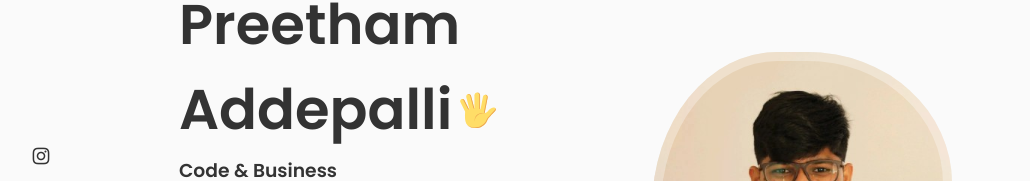
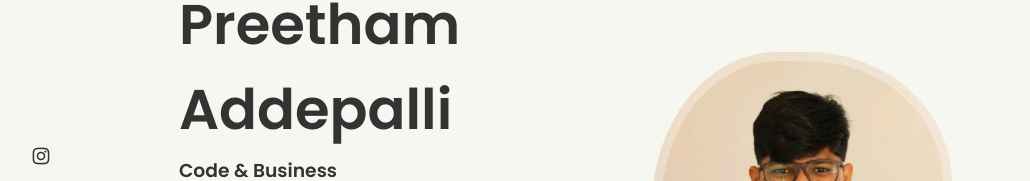
Before and after one commit to preetham28a/portfolio, a React (Create React App) app: page / in a window 1280 px wide. Shown: the part 202-383 px from the top of the page, without its empty margins (125-1155 px from the left). Built offline with nearby package versions, Linux system fonts and the light colour scheme.

Commit message:
bg color

```diff
--- a/src/App.css
+++ b/src/App.css
@@ -12,7 +12,7 @@
   --title-color: hsl(var(--hue), var(--sat), 20%);
   --title-color-dark: hsl(var(--hue), var(--sat), 0%);
   --text-color: hsl(var(--hue), var(--sat), 46%);
-  --body-color: hsl(var(--hue), var(--sat), 98%);
+  --body-color: #f6f7f0;
   --container-color: #fff;
 
   /*========== Font and typography ==========*/
--- a/src/components/home/Data.jsx
+++ b/src/components/home/Data.jsx
@@ -5,55 +5,6 @@
     <div className="home__data">
       <h1 className="home__title">
         Preetham Addepalli
-        <svg
-          width="36"
-          height="36"
-          viewBox="0 0 48 48"
-          fill="none"
-          xmlns="http://www.w3.org/2000/svg"
-          class="home__hand"
-        >
-          <path
-            d="M25.4995 32.0305L31.3495 33.1555L36.1495 8.48051C36.4495 6.83051 35.3995 5.18051 33.8245 4.88051C32.1745 4.58051 30.5995 5.70551 30.2995 7.35551L25.4995 32.0305Z"
-            fill="#FFDD67"
-          ></path>
-          <path
-            d="M33.8996 4.88018C33.6746 4.80518 33.5246 4.80518 33.2996 4.80518C34.6496 5.33018 35.3996 6.75518 35.0996 8.25518L30.2996 32.9302L31.3496 33.1552L36.1496 8.48018C36.5246 6.75518 35.4746 5.18018 33.8996 4.88018Z"
-            fill="#EBA352"
-          ></path>
-          <path
-            d="M19.4995 32.7802H26.5495V5.55518C26.5495 3.53018 24.9745 1.80518 23.0245 1.80518C21.1495 1.80518 19.4995 3.45518 19.4995 5.55518V32.7802Z"
-            fill="#FFDD67"
-          ></path>
-          <path
-            d="M23.0995 1.80518C22.9495 1.80518 22.7245 1.80518 22.5745 1.88018C24.2995 2.18018 25.5745 3.68018 25.5745 5.55518V32.8552H26.6245V5.55518C26.6245 3.45518 25.0495 1.80518 23.0995 1.80518Z"
-            fill="#EBA352"
-          ></path>
-          <path
-            d="M15.7495 32.7054L21.7495 31.1304L15.2245 6.30541C14.7745 4.58041 13.0495 3.53041 11.3995 3.90541C9.74948 4.35541 8.77448 6.08041 9.22448 7.80541L15.7495 32.7054Z"
-            fill="#FFDD67"
-          ></path>
-          <path
-            d="M11.3995 3.90541L10.9495 4.13041C12.4495 4.05541 13.7995 5.03041 14.2495 6.60541L20.7745 31.4304L21.8245 31.1304L15.2245 6.30541C14.7745 4.58041 13.0495 3.53041 11.3995 3.90541Z"
-            fill="#EBA352"
-          ></path>
-          <path
-            d="M2.99937 10.355C1.57437 11.03 1.12437 12.83 1.87437 14.33L11.7744 34.055L16.7994 31.505L6.89937 11.78C6.14937 10.28 4.42437 9.68 2.99937 10.355Z"
-            fill="#FFDD67"
-          ></path>
-          <path
-            d="M2.99956 10.355C2.84956 10.43 2.69956 10.505 2.54956 10.655C3.82456 10.28 5.24956 10.955 5.92456 12.305L15.8246 32.03L16.7996 31.58L6.89956 11.78C6.14956 10.28 4.42456 9.68 2.99956 10.355Z"
-            fill="#EBA352"
-          ></path>
-          <path
-            d="M46.2744 22.2801C45.0744 19.9551 41.3244 20.1051 37.4994 24.3051C34.7994 27.2301 34.2744 28.2051 31.5744 28.1301V25.0551C31.5744 25.0551 25.7994 20.7801 14.3244 22.7301C14.3244 22.7301 7.79945 23.6301 7.79945 27.0801C7.79945 27.0801 6.67445 35.4051 8.99945 40.6551C12.4494 48.4551 30.1494 50.4801 35.6994 37.2051C36.8244 34.5801 39.0744 32.6301 41.0994 30.1551C43.4244 27.1551 47.5494 24.7551 46.2744 22.2801Z"
-            fill="#FFDD67"
-          ></path>
-          <path
-            d="M46.2745 22.28C46.0495 21.83 45.7495 21.53 45.3745 21.23C45.4495 21.305 45.5245 21.38 45.5245 21.53C46.7995 24.08 42.6745 26.405 40.1995 29.405C38.1745 31.88 35.9245 33.83 34.7995 36.455C29.9995 47.93 16.0495 47.93 10.1995 42.68C15.5245 48.68 30.5245 49.28 35.5495 37.205C36.6745 34.58 38.9245 32.63 40.9495 30.155C43.4245 27.155 47.5495 24.755 46.2745 22.28ZM32.3245 28.13C27.4495 26.33 18.7495 29.63 19.9495 38.405C19.9495 30.23 27.3745 28.205 31.4245 28.205C32.0245 28.13 32.3245 28.13 32.3245 28.13Z"
-            fill="#EBA352"
-          ></path>
-        </svg>
       </h1>
       <h3 className="home__description">Code & Business</h3>
       <p className="home__description">
@@ -64,7 +15,7 @@
       <a href="#contact" className="button button--flex">
         Connect
         <svg
-          class="button__icon"
+          className="button__icon"
           xmlns="http://www.w3.org/2000/svg"
           width="24"
           height="24"
--- a/src/components/home/home.css
+++ b/src/components/home/home.css
@@ -27,12 +27,6 @@
 .home__title {
   font-size: var(--big-font-size);
   margin-bottom: var(--mb-0-25);
-}
-
-.home__hand {
-  width: 38px;
-  height: 38px;
-  margin-left: 0.4rem;
 }
 
 .home__subtitle {
@@ -75,11 +69,9 @@
   0% {
     border-radius: 60% 40% 30% 70%/60% 30% 70% 40%;
   }
-
   50% {
     border-radius: 30% 60% 70% 40%/50% 60% 30% 60%;
   }
-
   100% {
     border-radius: 60% 40% 30% 70%/60% 30% 70% 40%;
   }
@@ -97,7 +89,6 @@
   0% {
     transform: translateY(0);
   }
-
   30% {
     transform: translateY(3.75rem);
   }
@@ -121,11 +112,6 @@
   .home__content {
     grid-template-columns: 100px repeat(2, 1fr);
     column-gap: 1.25rem;
-  }
-
-  .home__hand {
-    width: 26px;
-    height: 26px;
   }
 
   .home__subtitle {
@@ -187,9 +173,4 @@
     width: 180px;
     height: 180px;
   }
-
-  .home__hand {
-    width: 22px;
-    height: 22px;
-  }
 }
```
